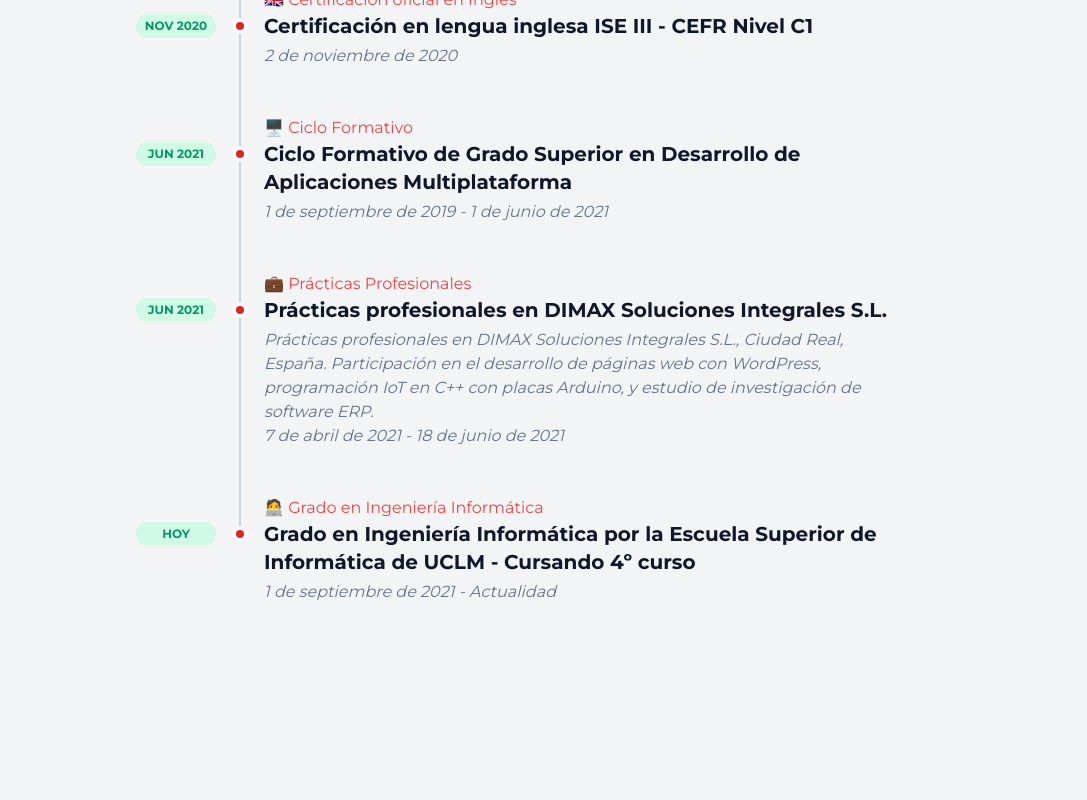
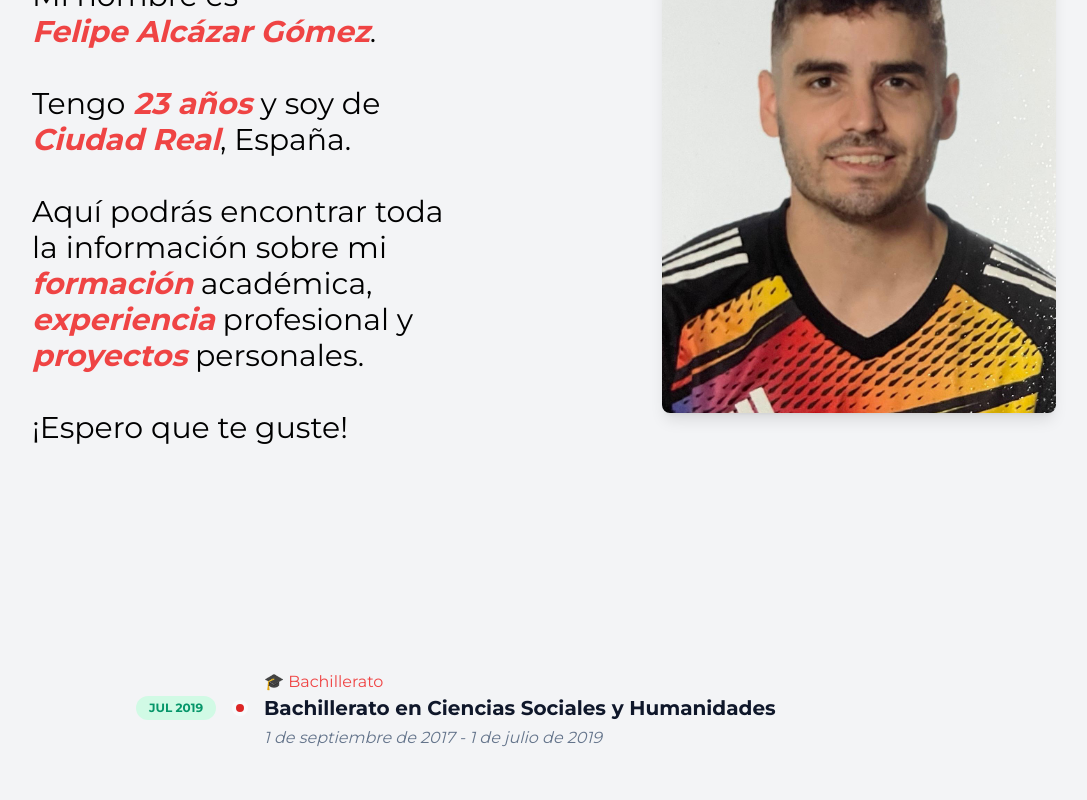
Before and after one commit to FelipeAlcazar/webpage, a React (Create React App) app: page / in a window 1280 px wide. Shown: the part 1100-1900 px from the top of the page, without its empty margins (120-1207 px from the left). Built offline with nearby package versions, Linux system fonts and the light colour scheme.

Commit message:
sobre mi added

```diff
--- a/package.json
+++ b/package.json
@@ -11,7 +11,7 @@
     "@testing-library/user-event": "^13.5.0",
     "class-variance-authority": "^0.7.0",
     "clsx": "^2.1.1",
-    "framer-motion": "^11.11.9",
+    "framer-motion": "^11.11.10",
     "gh-pages": "^6.2.0",
     "lucide-react": "^0.453.0",
     "next": "^15.0.1",
--- a/src/App.js
+++ b/src/App.js
@@ -5,6 +5,7 @@ import WordPullUp from "./components/ui/word-pull-up"; // Import WordPullUp
 import ShineBorder from "./components/ui/shine-border"; // Import ShineBorder
 import { Dock, DockIcon } from "./components/ui/dock"; // Import Dock and DockIcon
 import { FaGithub, FaBriefcase, FaLinkedin, FaFileAlt, FaArrowUp } from 'react-icons/fa'; // Import GitHub, Portfolio, LinkedIn, Document, and Arrow Up icons
+import BlurFade from "./components/ui/blur-fade"; // Import BlurFade
 
 function App() {
   const [showArrow, setShowArrow] = useState(false);
@@ -39,6 +40,19 @@ function App() {
       window.removeEventListener('scroll', handleScroll);
     };
   }, []);
+
+  const calculateAge = (birthDate) => {
+    const today = new Date();
+    const birthDateObj = new Date(birthDate);
+    let age = today.getFullYear() - birthDateObj.getFullYear();
+    const monthDifference = today.getMonth() - birthDateObj.getMonth();
+    if (monthDifference < 0 || (monthDifference === 0 && today.getDate() < birthDateObj.getDate())) {
+      age--;
+    }
+    return age;
+  };
+
+  const age = calculateAge('2001-06-28');
 
   return (
     <div className="App h-full">
@@ -77,11 +91,38 @@ function App() {
           </Dock>
         </div>
       </ShineBorder>
-      <section className="relative min-h-screen flex flex-col justify-center bg-gray-100 overflow-hidden"> {/* Updated background class */}
-        <div className="w-full max-w-6xl mx-auto px-4 md:px-6 py-24">
-          <div className="flex flex-col justify-center divide-y divide-slate-200 [&>*]:py-16">
+
+      {/* New Section */}
+      <section className="relative min-h-screen flex flex-col justify-center bg-gray-100 overflow-hidden m-0 p-4 sm:p-8 md:p-12 lg:p-16 xl:p-20">
+        <div className="w-full max-w-6xl mx-auto px-4 md:px-6 py-8"> {/* Reduced padding */}
+          <div className="flex flex-col lg:flex-row items-center justify-center">
+            <BlurFade inView={true} delay={0.2}>
+              <div className="text-center lg:text-left lg:w-3/4 p-4 lg:p-12 lg:my-4">
+                <p className="text-2xl lg:text-3xl text-black">
+                  Te doy la bienvenida a mi página web personal. <br/> <br/>
+                  Mi nombre es <br/><span className="text-red-500 font-semibold italic">Felipe Alcázar Gómez</span>.<br/><br/>
+                  Tengo <span className="text-red-500 font-semibold italic">{age} años </span> y soy de <span className="text-red-500 font-semibold italic">Ciudad Real</span>, España.<br/><br/>
+                  Aquí podrás encontrar toda la información sobre mi <span className="text-red-500 font-semibold italic">formación</span> académica,
+                  <span className="text-red-500 font-semibold italic"> experiencia</span> profesional y
+                  <span className="text-red-500 font-semibold italic"> proyectos</span> personales. <br/><br/>¡Espero que te guste!
+                </p>
+              </div>
+            </BlurFade>
+            <BlurFade inView={true} delay={0.2}>
+              <div className="w-full max-w-xs lg:max-w-none">
+                <img src={`${process.env.PUBLIC_URL}/profilepic.jpg`} alt="Felipe Alcázar" className="h-auto rounded-lg shadow-lg w-full lg:w-auto" />
+              </div>
+            </BlurFade>
+          </div>
+        </div>
+      </section>
+
+      <section className="relative flex flex-col justify-center bg-gray-100 overflow-hidden m-0 p-4 sm:p-8 md:p-12"> {/* Updated padding for large screens */}
+        <div className="w-full max-w-6xl mx-auto">
+          <div className="flex flex-col justify-center divide-y divide-slate-200">
             <div className="w-full max-w-3xl mx-auto">
               <div className="-my-6">
+                <BlurFade inView={true} delay={0.2}>
                   <div className="relative pl-8 sm:pl-32 py-6 group">
                     <div className="font-medium text-red-500 mb-1 sm:mb-0">🎓 Bachillerato</div>
                     <div className="flex flex-col sm:flex-row items-start mb-1 group-last:before:hidden before:absolute before:left-2 sm:before:left-0 before:h-full before:px-px before:bg-slate-300 sm:before:ml-[6.5rem] before:self-start before:-translate-x-1/2 before:translate-y-3 after:absolute after:left-2 sm:after:left-0 after:w-2 after:h-2 after:bg-red-600 after:border-4 after:box-content after:border-slate-50 after:rounded-full sm:after:ml-[6.5rem] after:-translate-x-1/2 after:translate-y-1.5">
@@ -90,7 +131,9 @@ function App() {
                     </div>
                     <div className="text-slate-500 italic">1 de septiembre de 2017 - 1 de julio de 2019</div>
                   </div>
+                </BlurFade>
 
+                <BlurFade inView={true} delay={0.2}>
                   <div className="relative pl-8 sm:pl-32 py-6 group">
                     <div className="font-medium text-red-500 mb-1 sm:mb-0">&#x1F1EC;&#x1F1E7; Certificación oficial en Inglés</div>
                     <div className="flex flex-col sm:flex-row items-start mb-1 group-last:before:hidden before:absolute before:left-2 sm:before:left-0 before:h-full before:px-px before:bg-slate-300 sm:before:ml-[6.5rem] before:self-start before:-translate-x-1/2 before:translate-y-3 after:absolute after:left-2 sm:after:left-0 after:w-2 after:h-2 after:bg-red-600 after:border-4 after:box-content after:border-slate-50 after:rounded-full sm:after:ml-[6.5rem] after:-translate-x-1/2 after:translate-y-1.5">
@@ -99,7 +142,9 @@ function App() {
                     </div>
                     <div className="text-slate-500 italic">2 de noviembre de 2020</div>
                   </div>
+                </BlurFade>
 
+                <BlurFade inView={true} delay={0.2}>
                   <div className="relative pl-8 sm:pl-32 py-6 group">
                     <div className="font-medium text-red-500 mb-1 sm:mb-0">🖥️ Ciclo Formativo</div>
                     <div className="flex flex-col sm:flex-row items-start mb-1 group-last:before:hidden before:absolute before:left-2 sm:before:left-0 before:h-full before:px-px before:bg-slate-300 sm:before:ml-[6.5rem] before:self-start before:-translate-x-1/2 before:translate-y-3 after:absolute after:left-2 sm:after:left-0 after:w-2 after:h-2 after:bg-red-600 after:border-4 after:box-content after:border-slate-50 after:rounded-full sm:after:ml-[6.5rem] after:-translate-x-1/2 after:translate-y-1.5">
@@ -108,7 +153,9 @@ function App() {
                     </div>
                     <div className="text-slate-500 italic">1 de septiembre de 2019 - 1 de junio de 2021</div>
                   </div>
+                </BlurFade>
 
+                <BlurFade inView={true} delay={0.2}>
                   <div className="relative pl-8 sm:pl-32 py-6 group">
                     <div className="font-medium text-red-500 mb-1 sm:mb-0">💼 Prácticas Profesionales</div>
                     <div className="flex flex-col sm:flex-row items-start mb-1 group-last:before:hidden before:absolute before:left-2 sm:before:left-0 before:h-full before:px-px before:bg-slate-300 sm:before:ml-[6.5rem] before:self-start before:-translate-x-1/2 before:translate-y-3 after:absolute after:left-2 sm:after:left-0 after:w-2 after:h-2 after:bg-red-600 after:border-4 after:box-content after:border-slate-50 after:rounded-full sm:after:ml-[6.5rem] after:-translate-x-1/2 after:translate-y-1.5">
@@ -118,7 +165,9 @@ function App() {
                     <div className="text-slate-500 italic">Prácticas profesionales en DIMAX Soluciones Integrales S.L., Ciudad Real, España. Participación en el desarrollo de páginas web con WordPress, programación IoT en C++ con placas Arduino, y estudio de investigación de software ERP.</div>
                     <div className="text-slate-500 italic">7 de abril de 2021 - 18 de junio de 2021</div>
                   </div>
+                </BlurFade>
 
+                <BlurFade inView={true} delay={0.2}>
                   <div className="relative pl-8 sm:pl-32 py-6 group">
                     <div className="font-medium text-red-500 mb-1 sm:mb-0">🧑‍💻 Grado en Ingeniería Informática</div>
                     <div className="flex flex-col sm:flex-row items-start mb-1 group-last:before:hidden before:absolute before:left-2 sm:before:left-0 before:h-full before:px-px before:bg-slate-300 sm:before:ml-[6.5rem] before:self-start before:-translate-x-1/2 before:translate-y-3 after:absolute after:left-2 sm:after:left-0 after:w-2 after:h-2 after:bg-red-600 after:border-4 after:box-content after:border-slate-50 after:rounded-full sm:after:ml-[6.5rem] after:-translate-x-1/2 after:translate-y-1.5">
@@ -127,12 +176,13 @@ function App() {
                     </div>
                     <div className="text-slate-500 italic">1 de septiembre de 2021 - Actualidad</div>
                   </div>
+                </BlurFade>
               </div>
             </div>
           </div>
         </div>
       </section>
-      <section id="next-section" className="min-h-screen flex justify-center items-center bg-gray-100">
+      <section id="next-section" className="min-h-screen flex justify-center items-center bg-gray-100 m-0 p-4 sm:p-8 md:p-12 lg:p-16 xl:p-20">
         <h2 className="text-4xl text-black">More Content Here</h2>
       </section>
     </div>
--- /dev/null
+++ b/src/components/ui/blur-fade.tsx
@@ -0,0 +1,67 @@
+"use client";
+
+import React, { useRef } from "react";
+import {
+  AnimatePresence,
+  motion,
+  useInView,
+  UseInViewOptions,
+  Variants,
+} from "framer-motion";
+
+type MarginType = UseInViewOptions["margin"];
+
+interface BlurFadeProps {
+  children: React.ReactNode;
+  className?: string;
+  variant?: {
+    hidden: { y: number };
+    visible: { y: number };
+  };
+  duration?: number;
+  delay?: number;
+  yOffset?: number;
+  inView?: boolean;
+  inViewMargin?: MarginType;
+  blur?: string;
+}
+
+export default function BlurFade({
+  children,
+  className,
+  variant,
+  duration = 0.4,
+  delay = 0,
+  yOffset = 6,
+  inView = false,
+  inViewMargin = "-50px",
+  blur = "6px",
+}: BlurFadeProps) {
+  const ref = useRef(null);
+  const inViewResult = useInView(ref, { once: true, margin: inViewMargin });
+  const isInView = !inView || inViewResult;
+  const defaultVariants: Variants = {
+    hidden: { y: yOffset, opacity: 0, filter: `blur(${blur})` },
+    visible: { y: -yOffset, opacity: 1, filter: `blur(0px)` },
+  };
+  const combinedVariants = variant || defaultVariants;
+  return (
+    <AnimatePresence>
+      <motion.div
+        ref={ref}
+        initial="hidden"
+        animate={isInView ? "visible" : "hidden"}
+        exit="hidden"
+        variants={combinedVariants}
+        transition={{
+          delay: 0.04 + delay,
+          duration,
+          ease: "easeOut",
+        }}
+        className={className}
+      >
+        {children}
+      </motion.div>
+    </AnimatePresence>
+  );
+}
--- a/src/components/ui/dock.tsx
+++ b/src/components/ui/dock.tsx
@@ -126,7 +126,13 @@ const DockIcon = ({
       >
         {children}
       </motion.div>
-      <ReactTooltip id={title} place="top" /> {/* Tooltip configuration with rounded corners */}
+      <ReactTooltip
+        id={title}
+        place="top"
+        className="rounded-full" // Use rounded-full for fully rounded corners
+        noArrow // Add noArrow prop to remove the arrow
+        style={{ borderRadius: '16px' }} // Add custom border-radius for more rounded corners
+      />
     </>
   );
 };
```
Also changed, not shown: public/profilepic.jpg, 1 other file (tests, documents, lock files or other folders). Lines whose indentation alone changed are shown as unchanged.
